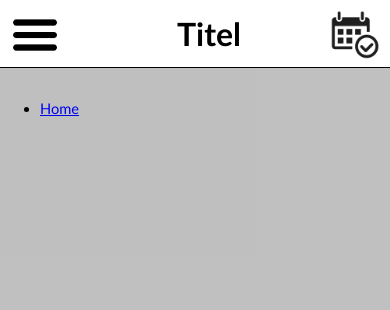
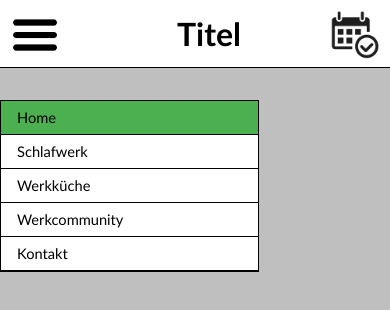
Before and after one commit to ctool-lenggi/phonegap-test, a plain HTML site: page index.html in a window 390 px wide. Both pictures are taken after a click on the picture 35 px from the left and 35 px from the top of the page. Drawn offline with Linux system fonts and the light colour scheme; some packages are replaced by stand-ins of ours.

Commit message:
menu with css style

```diff
--- a/css/index.css
+++ b/css/index.css
@@ -36,17 +36,37 @@ body{
     text-align: center;
 }
 
-#menu{
+#menu {
     position: absolute;
-    top:0; bottom:0;
-    left: 0; right:0;
-
+    top: 0;
+    bottom: 0;
+    left: 0;
+    right: 0;
     display: none;
-
     background-color: rgba(108, 108, 108, 0.43);
     z-index: 5;
 }
 
 #menu ul{
-    margin-top: 100px;
+    width: 66%;
+    border: 1px solid #000;
+    background-color: rgb(255, 255, 255);
+
+    list-style-type: none;
+    margin: 100px 0px 0px 0px;
+    padding: 0;
 }
+#menu ul li{
+    border-bottom: 1px solid #000;
+}
+
+#menu ul li a{
+    display: block;
+    color: rgb(0, 0, 0);
+    padding: 8px 16px;
+    text-decoration: none;
+}
+.active {
+    background-color: #4CAF50;
+    color: rgb(255, 255, 255);
+}
--- a/index.html
+++ b/index.html
@@ -23,7 +23,11 @@
 
         <div id="menu">
             <ul>
-                <li><a href="/index.html">Home</a></li>
+                <li><a class="active" href="./index.html">Home</a></li>
+                <li><a href="./schlafwerk.html">Schlafwerk</a></li>
+                <li><a href="./werkkueche.html">Werkküche</a></li>
+                <li><a href="./werkcommunity.html">Werkcommunity</a></li>
+                <li><a href="./kontakt.html">Kontakt</a></li>
             </ul>
         </div>
 
```
